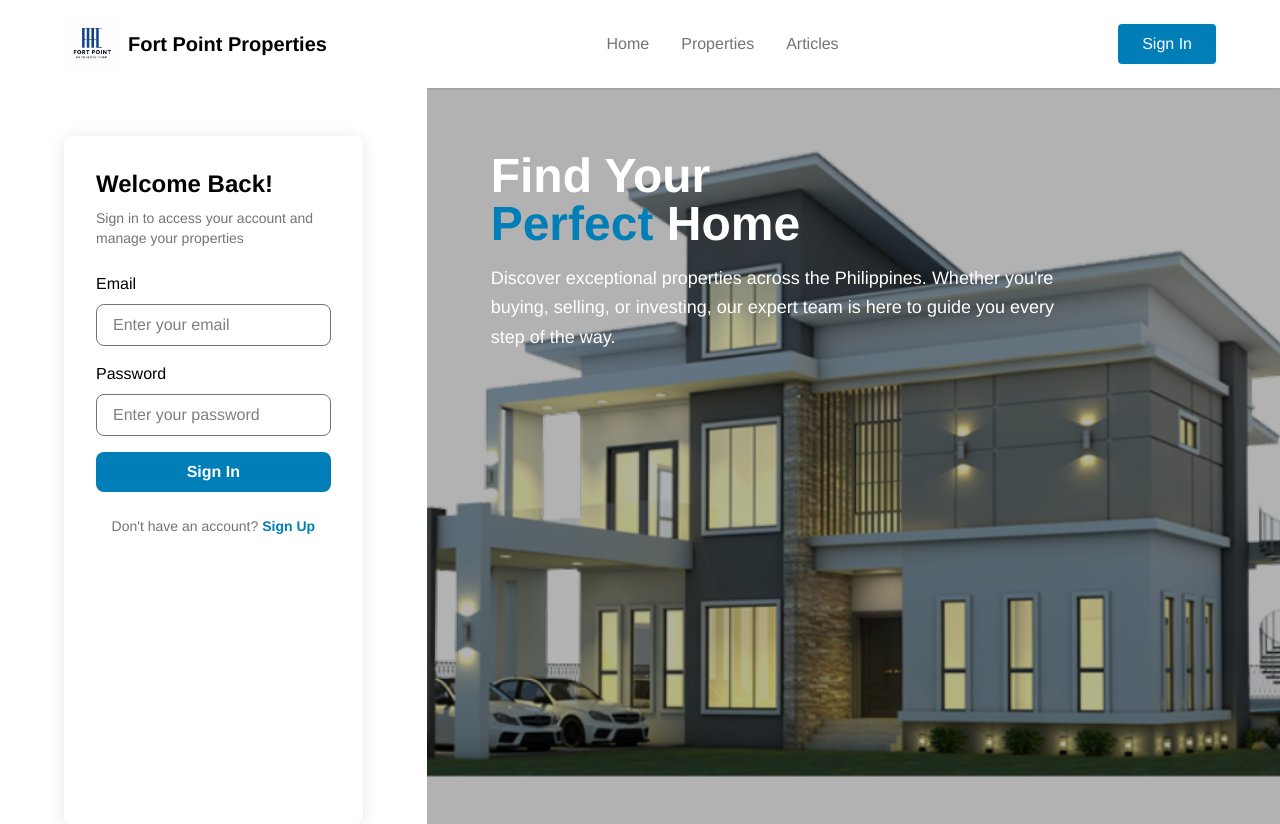
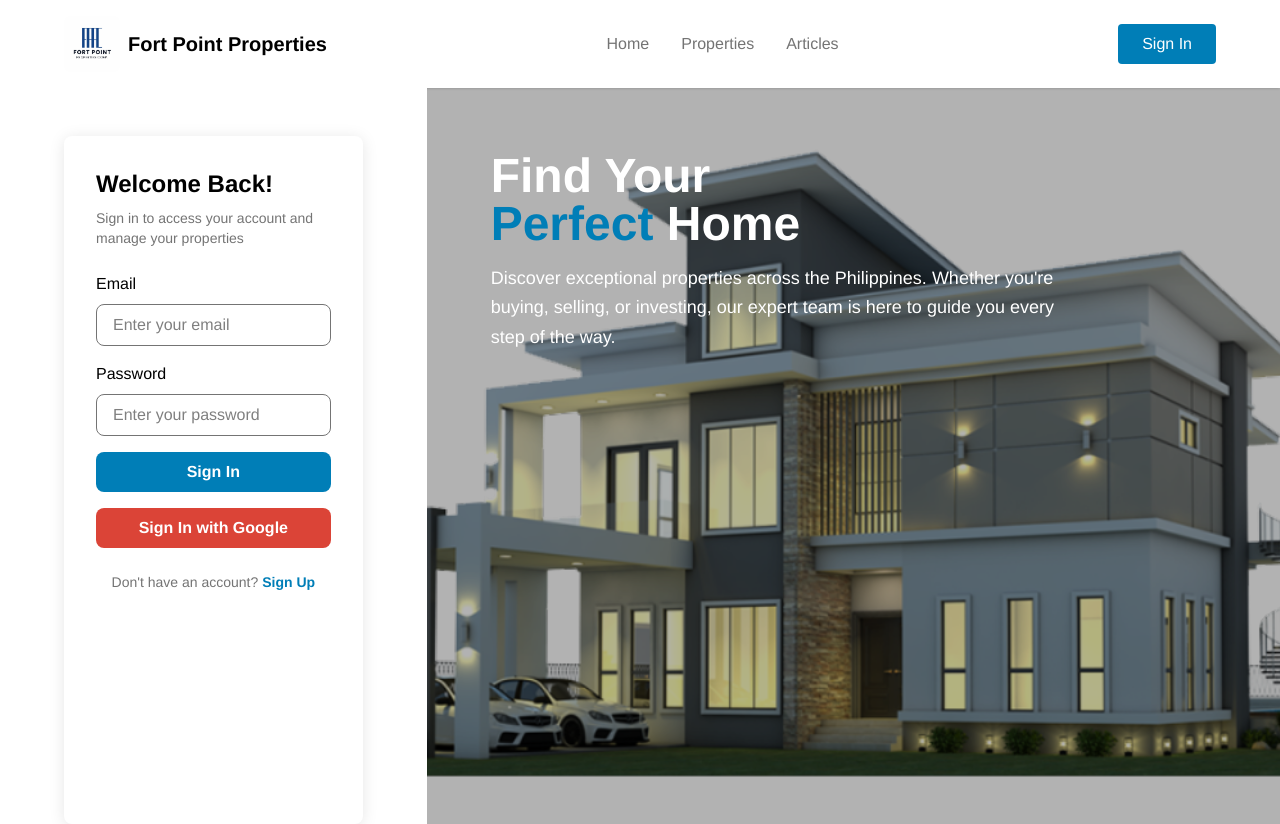
Before and after one commit to zandruhux/IT342-Aligato-FortPointProperties, a React (Vite) app in the folder web/: page /login in a window 1280 px wide. Built offline with nearby package versions, Linux system fonts and the light colour scheme.

Commit message:
feat(ui): add Google sign-in button and OAuth handler to LoginForm

```diff
--- a/web/src/components/common/LoginForm.jsx
+++ b/web/src/components/common/LoginForm.jsx
@@ -1,5 +1,6 @@
 import React, { useState } from 'react';
-import { loginUser } from '../../api/auth';
+import { loginUser, loginWithGoogle } from '../../api/auth';
+import { useGoogleLogin } from '@react-oauth/google';
 
 export default function LoginForm({ onSwitchToRegister, onLoginSuccess }) {
   const [formData, setFormData] = useState({
@@ -52,6 +53,46 @@ export default function LoginForm({ onSwitchToRegister, onLoginSuccess }) {
       setLoading(false);
     }
   };
+
+  const handleGoogleSuccess = async (tokenResponse) => {
+    setLoading(true);
+    setError('');
+    setSuccess('');
+
+    try {
+      const response = await loginWithGoogle(tokenResponse);
+
+      // Store tokens and user info with new nested structure
+      localStorage.setItem('accessToken', response.accessToken);
+      localStorage.setItem('refreshToken', response.refreshToken);
+      localStorage.setItem('user', JSON.stringify({
+        id: response.user.id,
+        email: response.user.email,
+        firstname: response.user.firstname,
+        lastname: response.user.lastname,
+        role: response.user.role,
+      }));
+
+      setSuccess('Google Login successful! Redirecting...');
+
+      // Navigate to home page after brief delay
+      setTimeout(() => {
+        if (onLoginSuccess) onLoginSuccess();
+      }, 1500);
+    } catch (err) {
+      console.error('Google Login Handler Error:', err);
+      setError(err.error?.message || err.message || 'Google login failed.');
+    } finally {
+      setLoading(false);
+    }
+  };
+
+  const triggerGoogleLogin = useGoogleLogin({
+    onSuccess: handleGoogleSuccess,
+    onError: () => setError('Google login failed. Please try again.'),
+    flow: 'implicit',
+  });
+
 
   return (
     <div className="w-full max-w-md rounded-lg p-8" style={{ boxShadow: '0 2px 16px rgba(0,0,0,0.10)', backgroundColor: '#FFFFFF' }}>
@@ -117,6 +158,18 @@ export default function LoginForm({ onSwitchToRegister, onLoginSuccess }) {
         </button>
       </form>
 
+      <div className="mt-4">
+        <button
+          type="button"
+          onClick={() => triggerGoogleLogin()}
+          disabled={loading}
+          className="w-full text-white font-semibold py-2 rounded-lg hover:opacity-90 transition disabled:opacity-50 disabled:cursor-not-allowed flex justify-center items-center gap-2"
+          style={{ backgroundColor: '#DB4437' }}
+        >
+           Sign In with Google
+        </button>
+      </div>
+
       <p className="text-center text-sm mt-6" style={{ color: '#747474' }}>
         Don't have an account?{' '}
         <button
```
